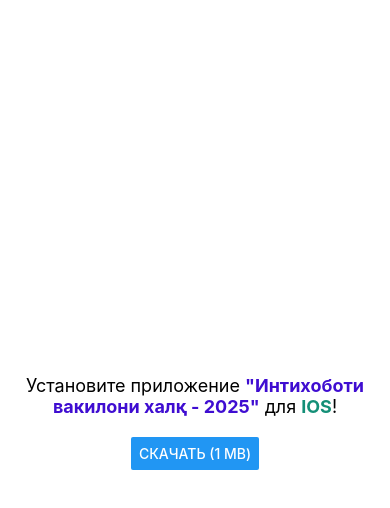
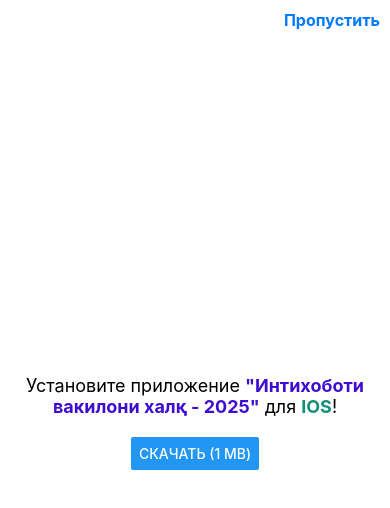
Before and after one commit to Ismoil2888/Intikhobot-App-IOS, a React Native app: screen / in a window 390 px wide. Shown: the top 508 px of the page. Built offline with nearby package versions, Linux system fonts and the light colour scheme.

Commit message:
update ux

```diff
--- a/App.js
+++ b/App.js
@@ -1,5 +1,5 @@
 import React, { useEffect, useState } from "react";
-import { Platform, View, StyleSheet, Button, Text, Alert } from "react-native";
+import { Platform, View, StyleSheet, Button, Text, Alert, TouchableOpacity } from "react-native";
 import * as SplashScreen from "expo-splash-screen";
 import * as Animatable from "react-native-animatable";
 import AppNavigator from "./navigate";
@@ -73,16 +73,13 @@ export default function App() {
 
   const handleInstallPwa = () => {
     if (deferredPrompt) {
-      console.log("Установка PWA: Показываем prompt");
       deferredPrompt.prompt();
 
       deferredPrompt.userChoice
         .then((choiceResult) => {
           if (choiceResult.outcome === "accepted") {
-            console.log("PWA установка принята");
             Alert.alert("Успех", "Приложение успешно установлено!");
           } else {
-            console.log("PWA установка отклонена");
             Alert.alert("Отмена", "Установка была отклонена.");
           }
           setDeferredPrompt(null);
@@ -92,12 +89,15 @@ export default function App() {
           Alert.alert("Ошибка", "Не удалось обработать установку.");
         });
     } else {
-      console.log("Событие beforeinstallprompt недоступно.");
       Alert.alert(
         "Установка недоступна",
         "Событие установки не вызвано браузером. Возможно, приложение уже установлено."
       );
     }
+  };
+
+  const handleSkipPwaPrompt = () => {
+    setShowPwaPrompt(false);
   };
 
   useEffect(() => {
@@ -137,30 +137,15 @@ export default function App() {
   if (isCustomSplashVisible) {
     return (
       <View style={styles.customSplash}>
-        <Animatable.Text
-          animation="fadeInLeft"
-          duration={1600}
-          style={styles.customText}
-        >
-          Хуш омадед
+        <Animatable.Text animation="fadeInLeft" duration={1600} style={styles.customText}>
+          {Platform.OS === "web" ? "Хуш омадед" : "Хуш омадед"}
         </Animatable.Text>
-
-        <Animatable.Text
-          animation="fadeInUp"
-          duration={1600}
-          style={styles.customText}
-        >
-          ба замимаи мобилии
+        <Animatable.Text animation="fadeInUp" duration={1600} style={styles.customText}>
+          {Platform.OS === "web" ? "ба сомонаи" : "ба замимаи мобилии"}
         </Animatable.Text>
-
-        <Animatable.Text
-          animation="fadeInRight"
-          duration={2000}
-          style={styles.customText}
-        >
+        <Animatable.Text animation="fadeInRight" duration={2000} style={styles.customText}>
           "Интихоботи вакилони халқ - 2025"
         </Animatable.Text>
-
         <Animatable.Image
           animation="zoomIn"
           duration={2000}
@@ -179,8 +164,11 @@ export default function App() {
   if (showPwaPrompt) {
     return (
       <View style={styles.pwaPrompt}>
+        <TouchableOpacity style={styles.skipButton} onPress={handleSkipPwaPrompt}>
+          <Text style={styles.skipButtonText}>Пропустить</Text>
+        </TouchableOpacity>
         <Text style={styles.promptText}>
-          Установите приложение <Text style={{color: "#3F0DD1", fontWeight: "bold"}}>"Интихоботи вакилони халқ - 2025"</Text> для <Text style={{color: "#148f77", fontWeight: "bold"}}>IOS</Text>!
+          Установите приложение <Text style={{ color: "#3F0DD1", fontWeight: "bold" }}>"Интихоботи вакилони халқ - 2025"</Text> для <Text style={{ color: "#148f77", fontWeight: "bold" }}>IOS</Text>!
         </Text>
         <Button title="Скачать (1 MB)" onPress={handleInstallPwa} />
       </View>
@@ -213,6 +201,7 @@ const styles = StyleSheet.create({
     justifyContent: "center",
     alignItems: "center",
     backgroundColor: "#ffffff",
+    position: "relative",
   },
   promptText: {
     fontSize: 18,
@@ -220,4 +209,243 @@ const styles = StyleSheet.create({
     textAlign: "center",
     color: "#000",
   },
+  skipButton: {
+    position: "absolute",
+    top: 10,
+    right: 10,
+  },
+  skipButtonText: {
+    fontSize: 16,
+    color: "#007bff",
+    fontWeight: "bold",
+  },
 });
+
+
+
+
+
+
+// import React, { useEffect, useState } from "react";
+// import { Platform, View, StyleSheet, Button, Text, Alert } from "react-native";
+// import * as SplashScreen from "expo-splash-screen";
+// import * as Animatable from "react-native-animatable";
+// import AppNavigator from "./navigate";
+
+// if (typeof window !== "undefined" && "serviceWorker" in navigator) {
+//   window.addEventListener("load", () => {
+//     navigator.serviceWorker
+//       .register("/service-worker.js")
+//       .then((registration) => {
+//         console.log("Service Worker зарегистрирован:", registration);
+//       })
+//       .catch((error) => {
+//         console.error("Ошибка при регистрации Service Worker:", error);
+//       });
+//   });
+// }
+
+// SplashScreen.preventAutoHideAsync();
+
+// export default function App() {
+//   const [isCustomSplashVisible, setCustomSplashVisible] = useState(true);
+//   const [appReady, setAppReady] = useState(false);
+//   const [showPwaPrompt, setShowPwaPrompt] = useState(false);
+//   const [deferredPrompt, setDeferredPrompt] = useState(null);
+
+//   useEffect(() => {
+//     const initializeApp = async () => {
+//       await SplashScreen.hideAsync();
+
+//       await new Promise((resolve) => setTimeout(resolve, 3500));
+//       setCustomSplashVisible(false);
+
+//       setAppReady(true);
+//     };
+
+//     initializeApp();
+//   }, []);
+
+//   useEffect(() => {
+//     if (Platform.OS === "web") {
+//       const checkPwaInstalled = () => {
+//         const isStandalone = window.matchMedia("(display-mode: standalone)").matches;
+//         if (!isStandalone) {
+//           setShowPwaPrompt(true);
+//         }
+//       };
+
+//       const handleBeforeInstallPrompt = (e) => {
+//         e.preventDefault();
+//         setDeferredPrompt(e);
+//         setShowPwaPrompt(true);
+//       };
+
+//       const handleAppInstalled = () => {
+//         console.log("PWA установлено");
+//         Alert.alert("Успех", "Приложение успешно установлено!");
+//         setShowPwaPrompt(false);
+//       };
+
+//       window.addEventListener("beforeinstallprompt", handleBeforeInstallPrompt);
+//       window.addEventListener("appinstalled", handleAppInstalled);
+
+//       checkPwaInstalled();
+
+//       return () => {
+//         window.removeEventListener("beforeinstallprompt", handleBeforeInstallPrompt);
+//         window.removeEventListener("appinstalled", handleAppInstalled);
+//       };
+//     }
+//   }, []);
+
+//   const handleInstallPwa = () => {
+//     if (deferredPrompt) {
+//       console.log("Установка PWA: Показываем prompt");
+//       deferredPrompt.prompt();
+
+//       deferredPrompt.userChoice
+//         .then((choiceResult) => {
+//           if (choiceResult.outcome === "accepted") {
+//             console.log("PWA установка принята");
+//             Alert.alert("Успех", "Приложение успешно установлено!");
+//           } else {
+//             console.log("PWA установка отклонена");
+//             Alert.alert("Отмена", "Установка была отклонена.");
+//           }
+//           setDeferredPrompt(null);
+//         })
+//         .catch((error) => {
+//           console.error("Ошибка при обработке PWA установки:", error);
+//           Alert.alert("Ошибка", "Не удалось обработать установку.");
+//         });
+//     } else {
+//       console.log("Событие beforeinstallprompt недоступно.");
+//       Alert.alert(
+//         "Установка недоступна",
+//         "Событие установки не вызвано браузером. Возможно, приложение уже установлено."
+//       );
+//     }
+//   };
+
+//   useEffect(() => {
+//     // Выполняем только для веб-версии
+//     if (Platform.OS === "web") {
+//       // Блокировка контекстного меню
+//       const disableContextMenu = () => {
+//         const onContextMenu = (event) => event.preventDefault();
+//         document.addEventListener("contextmenu", onContextMenu);
+
+//         return () => {
+//           document.removeEventListener("contextmenu", onContextMenu);
+//         };
+//       };
+
+//       // Блокировка выделения текста
+//       const disableTextSelection = () => {
+//         const onSelectStart = (event) => event.preventDefault();
+//         document.addEventListener("selectstart", onSelectStart);
+
+//         return () => {
+//           document.removeEventListener("selectstart", onSelectStart);
+//         };
+//       };
+
+//       const cleanupContextMenu = disableContextMenu();
+//       const cleanupTextSelection = disableTextSelection();
+
+//       // Очистка событий при размонтировании
+//       return () => {
+//         cleanupContextMenu();
+//         cleanupTextSelection();
+//       };
+//     }
+//   }, []);
+
+//   if (isCustomSplashVisible) {
+//     return (
+//       <View style={styles.customSplash}>
+//         <Animatable.Text
+//           animation="fadeInLeft"
+//           duration={1600}
+//           style={styles.customText}
+//         >
+//           {Platform.OS === "web" ? "Хуш омадед" : "Хуш омадед"}
+//         </Animatable.Text>
+
+//         <Animatable.Text
+//           animation="fadeInUp"
+//           duration={1600}
+//           style={styles.customText}
+//         >
+//           {Platform.OS === "web" ? "ба сомонаи" : "ба замимаи мобилии"}
+//         </Animatable.Text>
+
+//         <Animatable.Text
+//           animation="fadeInRight"
+//           duration={2000}
+//           style={styles.customText}
+//         >
+//           "Интихоботи вакилони халқ - 2025"
+//         </Animatable.Text>
+
+//         <Animatable.Image
+//           animation="zoomIn"
+//           duration={2000}
+//           delay={500}
+//           source={require("./assets/appbasiclogo.png")}
+//           style={styles.image}
+//         />
+//       </View>
+//     );
+//   }
+
+//   if (!appReady) {
+//     return null;
+//   }
+
+//   if (showPwaPrompt) {
+//     return (
+//       <View style={styles.pwaPrompt}>
+//         <Text style={styles.promptText}>
+//           Установите приложение <Text style={{color: "#3F0DD1", fontWeight: "bold"}}>"Интихоботи вакилони халқ - 2025"</Text> для <Text style={{color: "#148f77", fontWeight: "bold"}}>IOS</Text>!
+//         </Text>
+//         <Button title="Скачать (1 MB)" onPress={handleInstallPwa} />
+//       </View>
+//     );
+//   }
+
+//   return <AppNavigator />;
+// }
+
+// const styles = StyleSheet.create({
+//   customSplash: {
+//     flex: 1,
+//     justifyContent: "center",
+//     alignItems: "center",
+//     backgroundColor: "#ffffff",
+//   },
+//   customText: {
+//     fontSize: 25,
+//     fontWeight: "bold",
+//     color: "#3F0DD1",
+//     textAlign: "center",
+//   },
+//   image: {
+//     width: 155,
+//     height: 155,
+//     resizeMode: "contain",
+//   },
+//   pwaPrompt: {
+//     flex: 1,
+//     justifyContent: "center",
+//     alignItems: "center",
+//     backgroundColor: "#ffffff",
+//   },
+//   promptText: {
+//     fontSize: 18,
+//     marginBottom: 20,
+//     textAlign: "center",
+//     color: "#000",
+//   },
+// });
```
